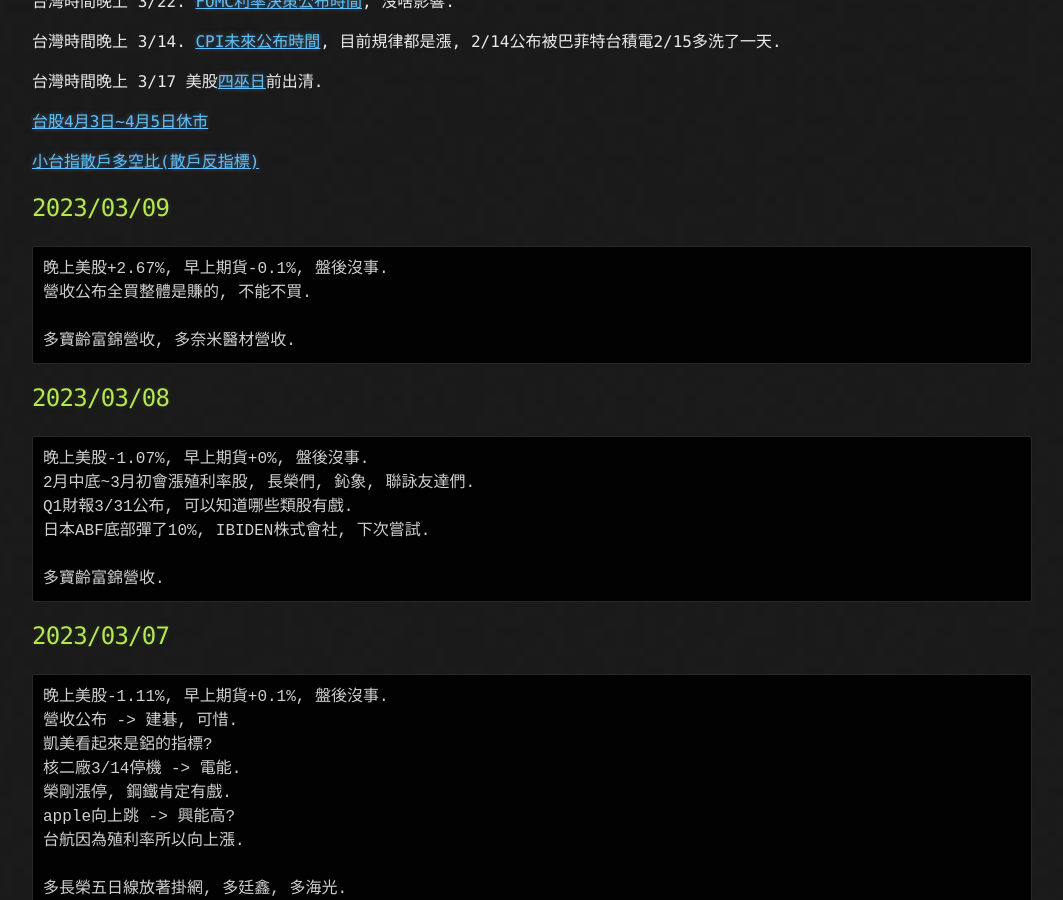
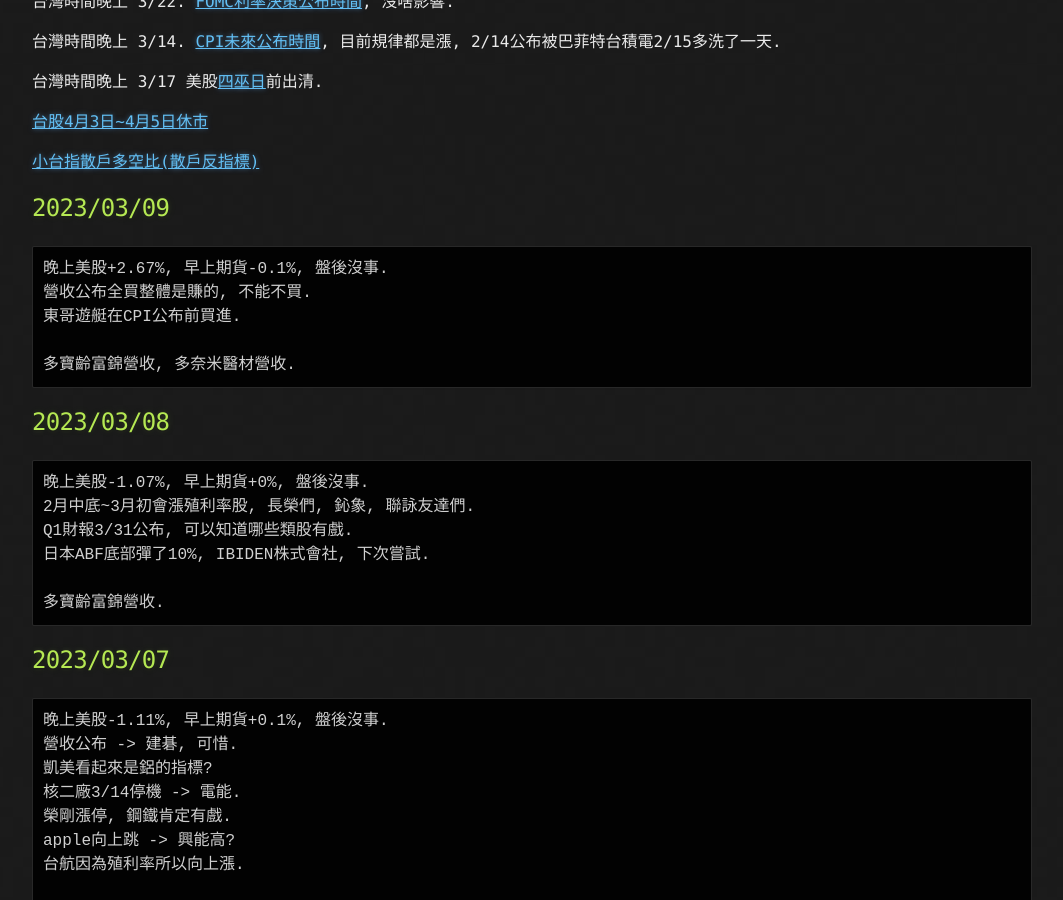
Before and after one commit to lepg5487/Stock_God, a Jekyll site: the page built from index.md, in a window 1280 px wide and 900 px high, scrolled down 468 px. Shown: the whole window, without its empty margins (108-1171 px from the left). Built offline with Jekyll 4.4.1, drawn with Linux system fonts in a browser that asks for light colours; our own code applies the rules of GitHub Pages for plain Markdown files.

Commit message:
Update index.md

````diff
--- a/index.md
+++ b/index.md
@@ -26,6 +26,7 @@ layout: testlayouts
 ```
 晚上美股+2.67%, 早上期貨-0.1%, 盤後沒事.
 營收公布全買整體是賺的, 不能不買.
+東哥遊艇在CPI公布前買進.
 
 多寶齡富錦營收, 多奈米醫材營收.
 ```
````
